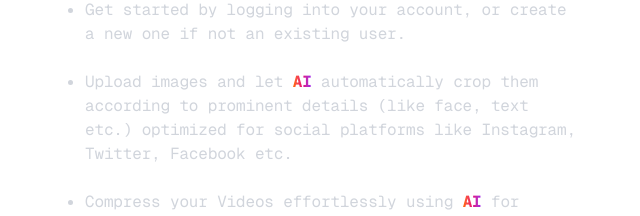
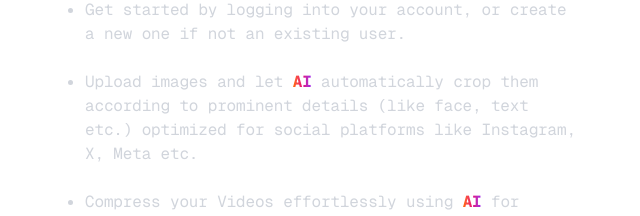
Before and after one commit to aadityaverma06/Cloud-AI-Nary-Media-Processing-System-Next.js-Full-Stack, a Next.js app: page / in a window 1280 px wide. Shown: the part 261-477 px from the top of the page, without its empty margins (319-959 px from the left). Built offline with nearby package versions, Linux system fonts and the light colour scheme; no server answers.

Commit message:
General Fix

```diff
--- a/src/app/(home)/social-images/page.jsx
+++ b/src/app/(home)/social-images/page.jsx
@@ -11,9 +11,9 @@ function SocialImages() {
       width: 1080,
       height: 1350,
     },
-    "Twitter Post (16:9)": { width: 1200, height: 675 },
-    "Twitter Header (3:1)": { width: 1500, height: 500 },
-    "Facebook Cover (205:78)": {
+    "X Post (16:9)": { width: 1200, height: 675 },
+    "X Header (3:1)": { width: 1500, height: 500 },
+    "Meta Cover (205:78)": {
       width: 820,
       height: 312,
     },
--- a/src/app/page.js
+++ b/src/app/page.js
@@ -27,8 +27,8 @@ export default function Home() {
               AI
             </span>{" "}
             automatically crop them according to prominent details (like face,
-            text etc.) optimized for social platforms like Instagram, Twitter,
-            Facebook etc.
+            text etc.) optimized for social platforms like Instagram, X,
+            Meta etc.
           </li>
           <li className="tracking-[-.01em]">
             Compress your Videos effortlessly using{" "}
```
Also changed, not shown: 1 other file (tests, documents, lock files or other folders).
